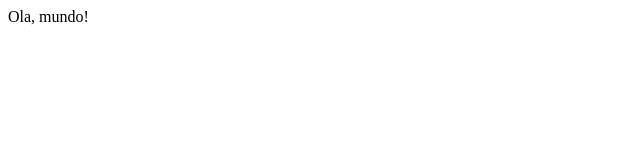
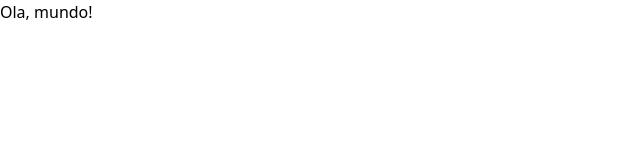
Before and after one commit to guitotti/react-todo, a React (Vite) app: page / in a window 1280 px wide. Shown: the top 160 px of the page, without its empty margins (0-640 px from the left). Built offline with nearby package versions, Linux system fonts and the light colour scheme.

Commit message:
chore: tailwind config

```diff
--- a/src/index.css
+++ b/src/index.css
@@ -0,0 +1 @@
+@import 'tailwindcss'
--- a/vite.config.ts
+++ b/vite.config.ts
@@ -1,7 +1,8 @@
-import { defineConfig } from 'vite'
-import react from '@vitejs/plugin-react-swc'
+import { defineConfig } from "vite";
+import react from "@vitejs/plugin-react-swc";
+import tailwindcss from "@tailwindcss/vite";
 
 // https://vite.dev/config/
 export default defineConfig({
-  plugins: [react()],
-})
+  plugins: [react(), tailwindcss()],
+});
```
